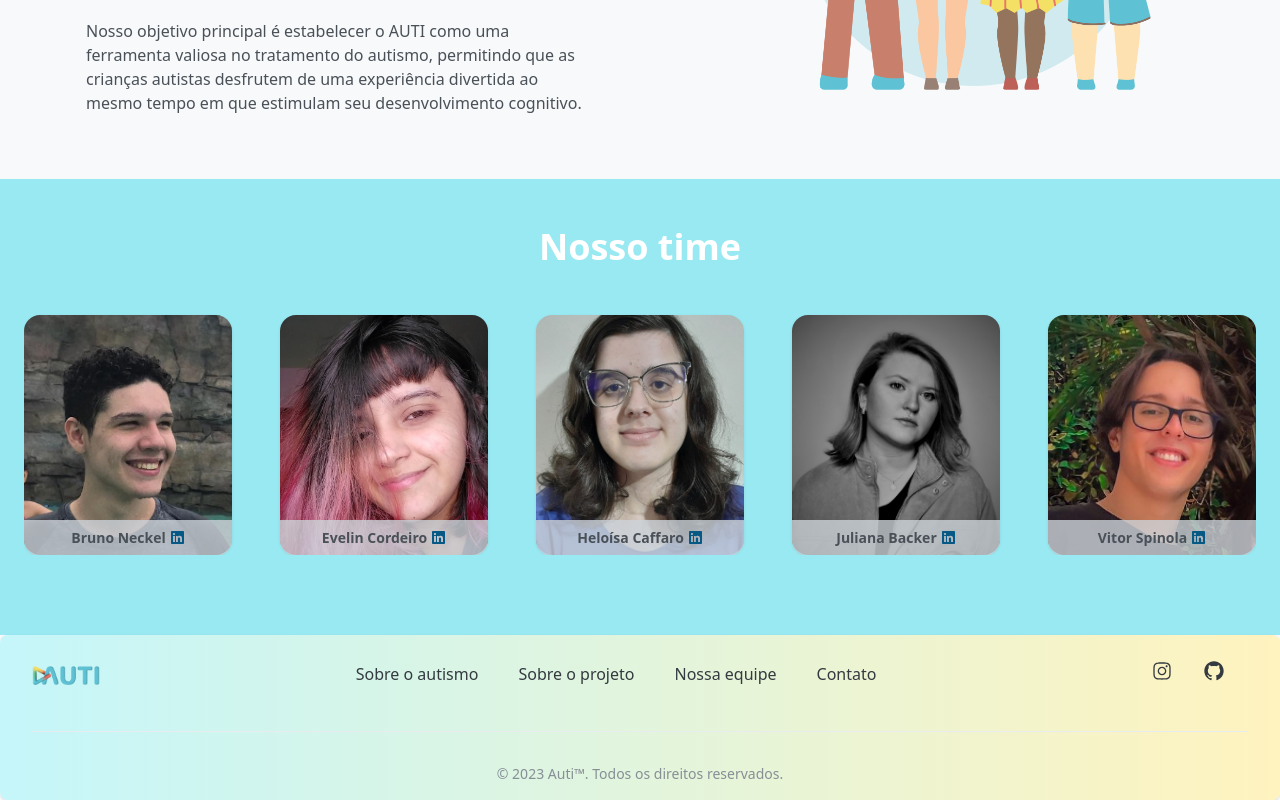
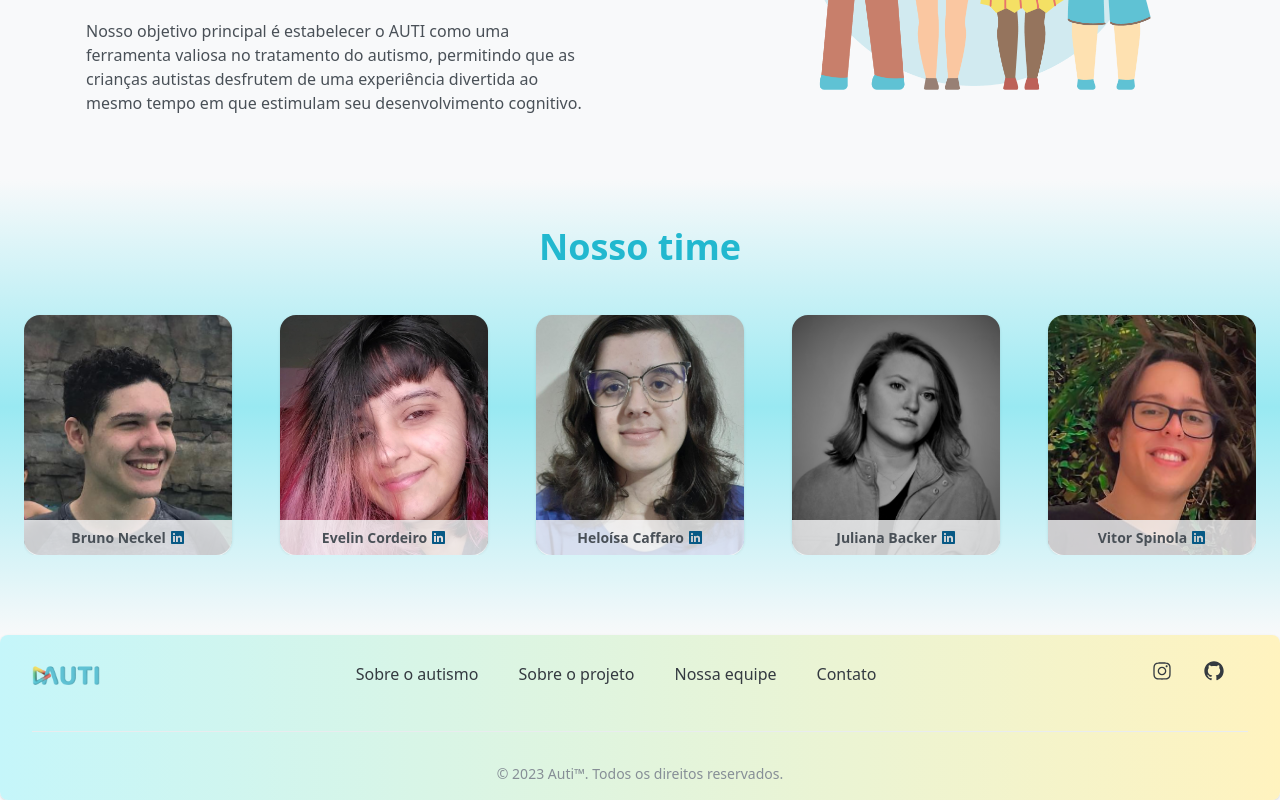
Before and after one commit to brunownk/auti-web, a React (Vite) app: page / in a window 1280 px wide. Shown: the part 1765-2565 px from the top of the page. Built offline with nearby package versions, Linux system fonts and the light colour scheme; no server answers.

Commit message:
style: team section

```diff
--- a/src/view/components/TeamCard.tsx
+++ b/src/view/components/TeamCard.tsx
@@ -14,7 +14,7 @@ export function TeamCard({ src, name, to }: TeamCardProps) {
       target='_blank'
       className="w-full h-[240px] rounded-2xl bg-white relative"
     >
-      <span className="w-full absolute bg-gray-400 p-2 rounded-b-2xl  bottom-[-1px] flex items-center justify-center gap-1 traspar bg-opacity-80">
+      <span className="w-full absolute bg-gray-50 p-2 rounded-b-2xl  bottom-[-1px] flex items-center justify-center gap-1 traspar bg-opacity-80">
         <p className="text-sm text-center text-gray-700 font-semibold">{name}</p>
         <LinkedInLogoIcon className='text-sky-800' />
       </span>
--- a/src/view/components/Waves.tsx
+++ b/src/view/components/Waves.tsx
@@ -6,13 +6,13 @@ export function Waves() {
       xmlns="http://www.w3.org/2000/svg"
       xmlnsXlink="http://www.w3.org/1999/xlink"
     >
-      <g stroke="none" stroke-width="1" fill="none" fill-rule="evenodd">
-        <g transform="translate(-2.000000, 44.000000)" fill="#66D9E8" fill-rule="nonzero">
+      <g stroke="none" strokeWidth="1" fill="none" fillRule="evenodd">
+        <g transform="translate(-2.000000, 44.000000)" fill="#66D9E8" fillRule="nonzero">
             <path d="M0,0 C90.7283404,0.927527913 147.912752,27.187927 291.910178,59.9119003 C387.908462,81.7278826 543.605069,89.334785 759,82.7326078 C469.336065,156.254352 216.336065,153.6679 0,74.9732496" opacity="0.100000001"></path>
             <path d="M100,104.708498 C277.413333,72.2345949 426.147877,52.5246657 546.203633,45.5787101 C666.259389,38.6327546 810.524845,41.7979068 979,55.0741668 C931.069965,56.122511 810.303266,74.8455141 616.699903,111.243176 C423.096539,147.640838 250.863238,145.462612 100,104.708498 Z" opacity="0.100000001"></path>
             <path d="M1046,51.6521276 C1130.83045,29.328812 1279.08318,17.607883 1439,40.1656806 L1439,120 C1271.17211,77.9435312 1140.17211,55.1609071 1046,51.6521276 Z" id="Path-4" opacity="0.200000003"></path>
         </g>
-        <g transform="translate(-4.000000, 76.000000)" fill="#66D9E8" fill-rule="nonzero">
+        <g transform="translate(-4.000000, 76.000000)" fill="#66D9E8" fillRule="nonzero">
             <path d="M0.457,34.035 C57.086,53.198 98.208,65.809 123.822,71.865 C181.454,85.495 234.295,90.29 272.033,93.459 C311.355,96.759 396.635,95.801 461.025,91.663 C486.76,90.01 518.727,86.372 556.926,80.752 C595.747,74.596 622.372,70.008 636.799,66.991 C663.913,61.324 712.501,49.503 727.605,46.128 C780.47,34.317 818.839,22.532 856.324,15.904 C922.689,4.169 955.676,2.522 1011.185,0.432 C1060.705,1.477 1097.39,3.129 1121.236,5.387 C1161.703,9.219 1208.621,17.821 1235.4,22.304 C1285.855,30.748 1354.351,47.432 1440.886,72.354 L1441.191,104.352 L1.121,104.031 L0.457,34.035 Z"></path>
         </g>
       </g>
--- a/src/view/pages/Home/components/About.tsx
+++ b/src/view/pages/Home/components/About/index.tsx
@@ -1,5 +1,5 @@
-import earthIllustrationImg from '../../../../assets/images/ilustra-03.png'
-import projectllustrationImg from '../../../../assets/images/ilustra-04.png'
+import earthIllustrationImg from '../../../../../assets/images/ilustra-03.png'
+import projectllustrationImg from '../../../../../assets/images/ilustra-04.png'
 
 export function About() {
   return (
--- a/src/view/pages/Home/components/Footer.tsx
+++ b/src/view/pages/Home/components/Footer/index.tsx
@@ -1,8 +1,8 @@
 import { Link } from "react-router-dom";
 import { InstagramLogoIcon, GitHubLogoIcon } from '@radix-ui/react-icons'
 
-import logoImg from "../../../../assets/images/logo.png"
-import { PageTab } from "../../../components/PageTab";
+import logoImg from "../../../../../assets/images/logo.png"
+import { PageTab } from "../../../../components/PageTab";
 
 export function Footer() {
   return (
--- a/src/view/pages/Home/components/Introduction.tsx
+++ b/src/view/pages/Home/components/Introduction/index.tsx
@@ -1,4 +1,4 @@
-import ilustrationImg from "../../../../assets/images/ilustra-01.png"
+import ilustrationImg from "../../../../../assets/images/ilustra-01.png"
 
 export function Introduction() {
   return (
--- a/src/view/pages/Home/components/Team.tsx
+++ b/src/view/pages/Home/components/Team/index.tsx
@@ -1,17 +1,17 @@
 import { Swiper, SwiperSlide } from 'swiper/react';
 import 'swiper/css';
 
-import brunoPhoto from '../../../../assets/images/bruno-neckel.jpg';
-import vitorPhoto from '../../../../assets/images/vitor-spinola.png';
-import julianaPhoto from '../../../../assets/images/juliana-backer.png';
-import heloisaPhoto from '../../../../assets/images/heloisa-caffaro.jpeg';
-import evelinPhoto from '../../../../assets/images/evelin.png';
+import brunoPhoto from '../../../../../assets/images/bruno-neckel.jpg';
+import vitorPhoto from '../../../../../assets/images/vitor-spinola.png';
+import julianaPhoto from '../../../../../assets/images/juliana-backer.png';
+import heloisaPhoto from '../../../../../assets/images/heloisa-caffaro.jpeg';
+import evelinPhoto from '../../../../../assets/images/evelin.png';
 
-import { TeamCard } from '../../../components/TeamCard';
+import { TeamCard } from '../../../../components/TeamCard';
 
 export function Team() {
   return (
-    <div className='w-full px-6 pt-12 pb-20 bg-cyan-200'>
+    <div className='w-full px-6 pt-12 pb-20 bg-gradient-to-b from-gray-50 via-cyan-200 to-gray-50'>
       <div className='max-w-7xl h-full flex items-center m-[auto]'>
         <Swiper
           spaceBetween={48}
@@ -33,7 +33,7 @@ export function Team() {
         >
           <h1
             slot="container-start"
-            className="text-4xl text-white font-bold text-center mb-12"
+            className="text-4xl text-cyan-500 font-bold text-center mb-12"
           >
             Nosso time
           </h1>
--- /dev/null
+++ b/src/view/pages/Home/components/index.ts
@@ -0,0 +1,4 @@
+export * from "./Introduction";
+export * from "./About";
+export * from "./Team";
+export * from "./Footer";
```
Also changed, not shown: src/view/pages/Home/index.tsx (+4 -9 lines), src/view/pages/Home/components/Contact.tsx (deleted), src/view/pages/Home/useHomeController.ts (renamed from src/view/pages/Home/useHomeController.tsx).
